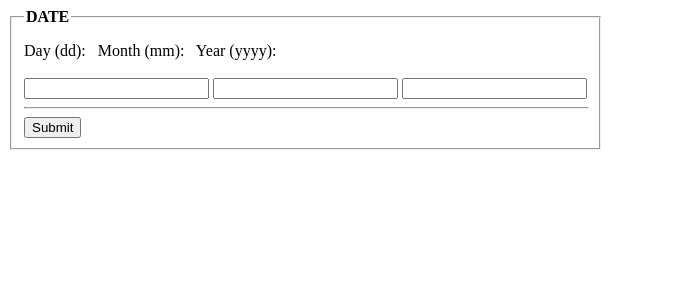
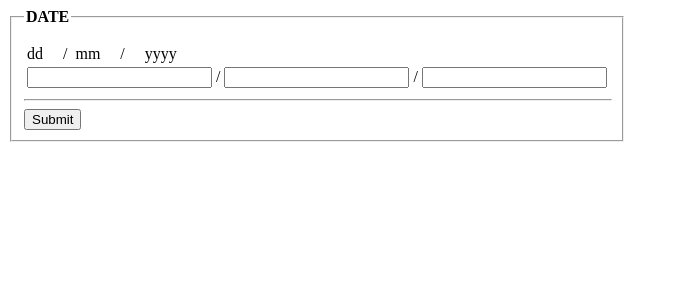
Before and after one commit to jothirmoy/Learning-web-technologies-fall2024-2025-sec-b, a PHP site: page /date.php in a window 1280 px wide. Shown: the top 300 px of the page, without its empty margins (0-677 px from the left). Run offline with PHP 8.4, Linux system fonts and the light colour scheme.

Commit message:
Update date.php

```diff
--- a/lab3.2validation/date.php
+++ b/lab3.2validation/date.php
@@ -1,4 +1,3 @@
-<!DOCTYPE html>
 <html>
 <head>
     <title>Date Validation Form</title>
@@ -22,16 +21,22 @@
     <form method="post" action="">
         <fieldset>
             <legend>DATE</legend>
-            <label for="day">Day (dd):&nbsp;&nbsp;</label>
-            <label for="month">Month (mm):&nbsp;&nbsp;</label>
-            <label for="year">Year (yyyy):&nbsp;&nbsp;</label>
-
-            <br><br>
-
-            <input type="text" id="day" name="day" value="<?php echo isset($_POST['day']) ? htmlspecialchars($_POST['day']) : ''; ?>">
-            <input type="text" id="month" name="month" value="<?php echo isset($_POST['month']) ? htmlspecialchars($_POST['month']) : ''; ?>">
-            <input type="text" id="year" name="year" value="<?php echo isset($_POST['year']) ? htmlspecialchars($_POST['year']) : ''; ?>">
-
+            <table>
+                <tr>
+                    <td>
+                    <label for="day">dd &nbsp;&nbsp;&nbsp;&nbsp;/&nbsp;</label>
+                    <label for="month">mm &nbsp;&nbsp;&nbsp;&nbsp;/&nbsp;&nbsp;&nbsp;&nbsp;</label>
+                    <label for="year">yyyy &nbsp;&nbsp;</label>
+                    </td>
+                </tr>
+                <tr>
+                    <td>
+                    <input type="text" id="day" name="day" value="<?php echo isset($_POST['day']) ? htmlspecialchars($_POST['day']) : ''; ?>">&nbsp;/
+                    <input type="text" id="month" name="month" value="<?php echo isset($_POST['month']) ? htmlspecialchars($_POST['month']) : ''; ?>">&nbsp;/
+                    <input type="text" id="year" name="year" value="<?php echo isset($_POST['year']) ? htmlspecialchars($_POST['year']) : ''; ?>">
+                    </td>
+                </tr>
+            </table>
 
             <hr> <!-- Adding a horizontal line -->
             <input type="submit" value="Submit">
```
